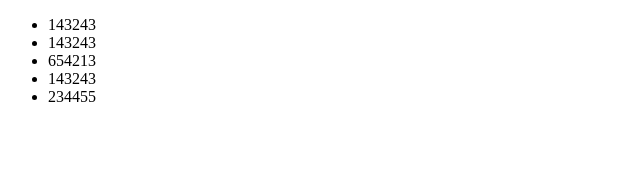
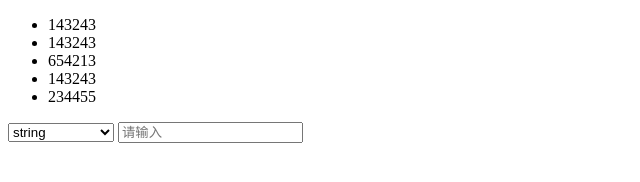
Before and after one commit to DonteWu/learnProject, a plain HTML site: page html/huadian/index.html in a window 1280 px wide. Shown: the whole page, without its empty margins (0-640 px from the left). Drawn offline with nearby package versions, Linux system fonts and the light colour scheme.

Commit message:
测试添加了vue框架，可以删掉

```diff
--- a/html/huadian/index.html
+++ b/html/huadian/index.html
@@ -3,9 +3,11 @@
 <head>
 	<meta charset="UTF-8">
 	<title>Document</title>
+	<!-- 开发环境版本，包含了有帮助的命令行警告 -->
+	<script src="https://cdn.jsdelivr.net/npm/vue/dist/vue.js"></script>
 </head>
 <body>
-	<div>
+	<div id="app">
 		<ul>
 			<li>143243</li>
 			<li>143243</li>
@@ -14,7 +16,39 @@
 			<li>234455</li>
 		</ul>
 
+		<select v-model="type" id="">
+			<option
+				v-for="item in typeList"
+				:value="item.value"
+			>
+				{{ item.text }}
+			</option>
+		</select>
+
+		<input :type="type" placeholder="请输入" v-model="val">
+
 	</div>
+
+	<script>
+
+		var vm = new Vue({
+			el: "#app",
+			data: {
+				type: "text",
+				val: null,
+				typeList: [
+					{ value: "text", text: "string" },
+					{ value: "number", text: "数字int"},
+					{ value: "password", text: "密码password" }
+				]
+			},
+			methods: {
+
+			}
+		})
+
+
+	</script>
 
 </body>
 </html>
```
Also changed, not shown: 1 other file.
